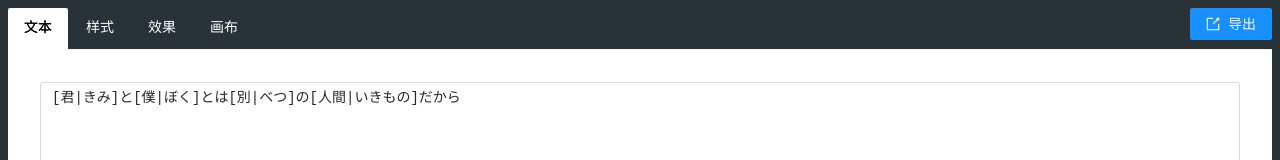
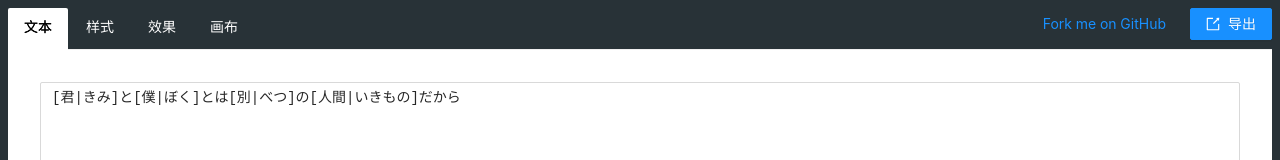
Before and after one commit to xingrz/SubtitleConan, a Vue app: page / in a window 1280 px wide. Shown: the top 160 px of the page. Built offline with nearby package versions, Linux system fonts and the light colour scheme.

Commit message:
Add GitHub link

```diff
--- a/src/App.vue
+++ b/src/App.vue
@@ -3,6 +3,11 @@
     <a-tabs type="card">
       <template #rightExtra>
         <a-row :gutter="[8]">
+          <a-col>
+            <a-button type="link" href="https://github.com/xingrz/SubtitleConan" target="_blank">
+              Fork me on GitHub
+            </a-button>
+          </a-col>
           <a-col>
             <a-button type="primary" :loading="exporting" @click="exportImages">
               <template #icon>
```
